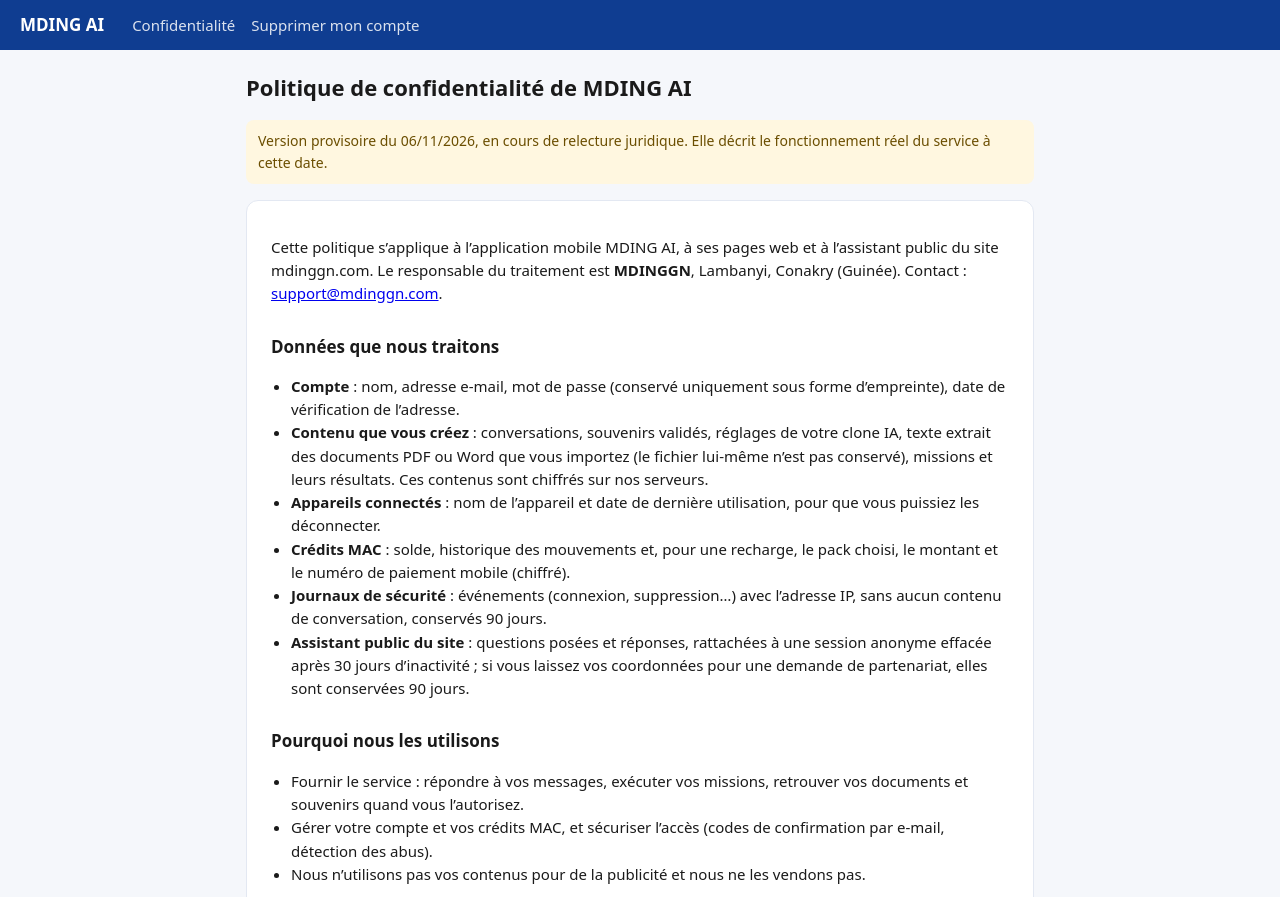
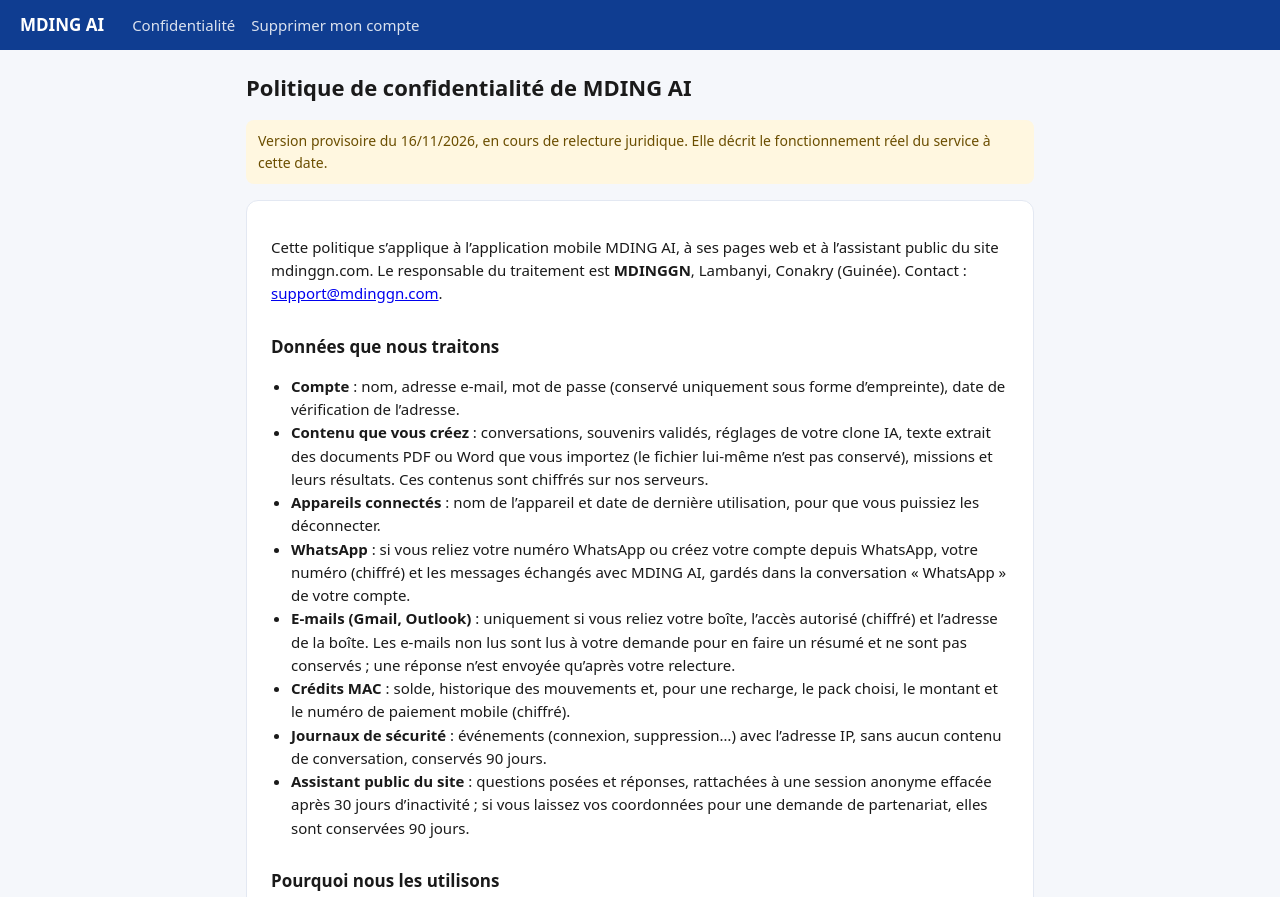
Before and after one commit to mamadou-create/mding-ai-legal, a plain HTML site: page index.html in a window 1280 px wide. Shown: the top 897 px of the page. Drawn offline with Linux system fonts and the light colour scheme.

Commit message:
Politique de confidentialité MDING AI : version du 16/11/2026 (WhatsApp, Gmail, Outlook)

```diff
--- a/index.html
+++ b/index.html
@@ -29,7 +29,7 @@ button.ghost{background:#fff;color:var(--blue);border:1px solid var(--blue);bord
 </header>
 <main>
       <h1>Politique de confidentialité de MDING AI</h1>
-<div class="notice">Version provisoire du 06/11/2026, en cours de relecture juridique. Elle décrit le fonctionnement réel du service à cette date.</div>
+<div class="notice">Version provisoire du 16/11/2026, en cours de relecture juridique. Elle décrit le fonctionnement réel du service à cette date.</div>
 <article>
   <p>Cette politique s’applique à l’application mobile MDING AI, à ses pages web et à l’assistant public du site mdinggn.com.
     Le responsable du traitement est <b>MDINGGN</b>, Lambanyi, Conakry (Guinée).
@@ -40,6 +40,8 @@ button.ghost{background:#fff;color:var(--blue);border:1px solid var(--blue);bord
     <li><b>Compte</b> : nom, adresse e-mail, mot de passe (conservé uniquement sous forme d’empreinte), date de vérification de l’adresse.</li>
     <li><b>Contenu que vous créez</b> : conversations, souvenirs validés, réglages de votre clone IA, texte extrait des documents PDF ou Word que vous importez (le fichier lui-même n’est pas conservé), missions et leurs résultats. Ces contenus sont chiffrés sur nos serveurs.</li>
     <li><b>Appareils connectés</b> : nom de l’appareil et date de dernière utilisation, pour que vous puissiez les déconnecter.</li>
+    <li><b>WhatsApp</b> : si vous reliez votre numéro WhatsApp ou créez votre compte depuis WhatsApp, votre numéro (chiffré) et les messages échangés avec MDING AI, gardés dans la conversation « WhatsApp » de votre compte.</li>
+    <li><b>E-mails (Gmail, Outlook)</b> : uniquement si vous reliez votre boîte, l’accès autorisé (chiffré) et l’adresse de la boîte. Les e-mails non lus sont lus à votre demande pour en faire un résumé et ne sont pas conservés ; une réponse n’est envoyée qu’après votre relecture.</li>
     <li><b>Crédits MAC</b> : solde, historique des mouvements et, pour une recharge, le pack choisi, le montant et le numéro de paiement mobile (chiffré).</li>
     <li><b>Journaux de sécurité</b> : événements (connexion, suppression…) avec l’adresse IP, sans aucun contenu de conversation, conservés 90 jours.</li>
     <li><b>Assistant public du site</b> : questions posées et réponses, rattachées à une session anonyme effacée après 30 jours d’inactivité ; si vous laissez vos coordonnées pour une demande de partenariat, elles sont conservées 90 jours.</li>
@@ -58,6 +60,8 @@ button.ghost{background:#fff;color:var(--blue);border:1px solid var(--blue);bord
     <li><b>Voix premium (ElevenLabs)</b> : uniquement si vous l’activez et y consentez, le texte des réponses à lire lui est transmis. La voix standard est produite par votre téléphone.</li>
     <li><b>Dictée vocale</b> : réalisée par votre téléphone ; quand il ne peut pas le faire hors ligne, par le service de reconnaissance en ligne de votre téléphone (Google sur Android, Apple sur iPhone). Aucun enregistrement audio n’est envoyé à nos serveurs.</li>
     <li><b>Paiement (Djomy)</b> : lors d’une recharge, le montant, la référence et votre numéro de paiement mobile lui sont transmis ; nous ne recevons jamais vos codes de paiement.</li>
+    <li><b>WhatsApp (Meta)</b> : les messages que vous échangez avec MDING AI dans WhatsApp transitent par la plateforme WhatsApp Business de Meta.</li>
+    <li><b>Google et Microsoft</b> : uniquement si vous reliez Gmail ou Outlook, pour lire vos e-mails non lus et envoyer les réponses que vous validez.</li>
     <li><b>Hébergement (OVHcloud)</b> : nos serveurs et notre base de données.</li>
   </ul>
 
```
